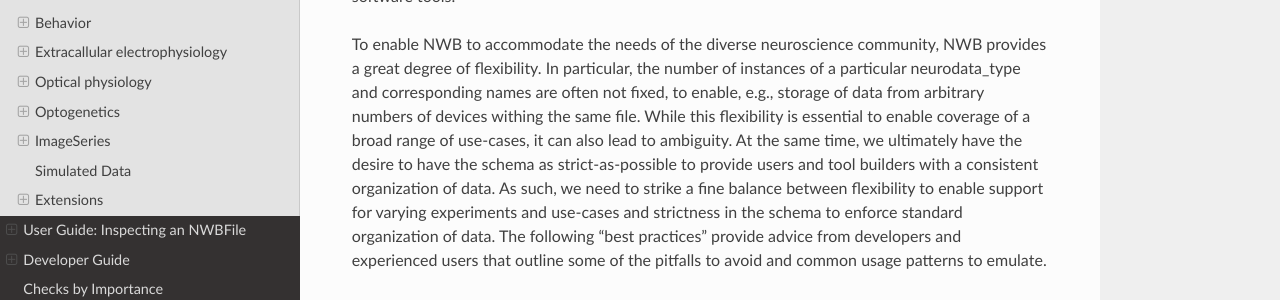
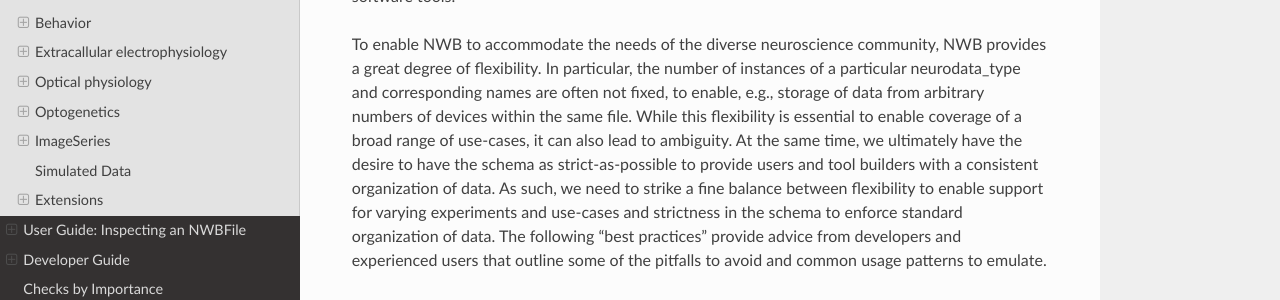
Before and after one commit to NeurodataWithoutBorders/nwbinspector, a Sphinx documentation site: the page built from docs/best_practices/best_practices_index.rst, in a window 1280 px wide and 900 px high. Shown: the part 247-547 px from the top of the window. Built offline with Sphinx 7.4.7 and the Read the Docs theme 2.0.0, drawn with Linux system fonts in a browser that asks for light colours; the version number could not be read and is left out.

```diff
--- a/docs/best_practices/best_practices_index.rst
+++ b/docs/best_practices/best_practices_index.rst
@@ -7,7 +7,7 @@ and its ecosystem of software tools.
 
 To enable NWB to accommodate the needs of the diverse neuroscience community, NWB provides a great degree of flexibility.
 In particular, the number of instances of a particular neurodata_type and corresponding names are often not fixed, to enable,
-e.g., storage of data from arbitrary numbers of devices withing the same file. While this flexibility is essential to enable
+e.g., storage of data from arbitrary numbers of devices within the same file. While this flexibility is essential to enable
 coverage of a broad range of use-cases, it can also lead to ambiguity. At the same time, we ultimately have the desire to have
 the schema as strict-as-possible to provide users and tool builders with a consistent organization of data. As such, we need to
 strike a fine balance between flexibility to enable support for varying experiments and use-cases and strictness in the schema
--- a/docs/best_practices/extensions.rst
+++ b/docs/best_practices/extensions.rst
@@ -5,7 +5,7 @@ Extend the core NWB schema only when necessary. Extensions are an essential mech
 data with NWB that is otherwise not supported. However, we here need to consider that there are certain costs associated
 with extensions, *e.g.*, cost of creating, supporting, documenting, and maintaining new extensions and effort for users
 to use and learn already-created extensions. As such, users should attempt to use core ``neurodata_types`` or
-pre-existing extentions before creating new ones. :ref:`hdmf-schema:sec-dynamictable`, which are used throughout the
+pre-existing extensions before creating new ones. :ref:`hdmf-schema:sec-dynamictable`, which are used throughout the
 NWB schema to store information about time intervals, electrodes, or spiking output, provide the ability to
 dynamically add columns without the need for extensions, and can help avoid the need for custom extensions in many
 cases.
--- a/docs/user_guide/using_the_command_line_interface.rst
+++ b/docs/user_guide/using_the_command_line_interface.rst
@@ -25,7 +25,7 @@ the most useful of these options.
 Streaming
 ---------
 
-If the NWB file(s) you wish to inspect are already on the :dandi-archive:`DANDI archive <>`, you can run the NWB Inspector directly on that DANDI set instead of having to download it. All that is needed is to specfy the DANDI set ID (six-digit identifier) as the path and add the ``--stream`` flag.
+If the NWB file(s) you wish to inspect are already on the :dandi-archive:`DANDI archive <>`, you can run the NWB Inspector directly on that DANDI set instead of having to download it. All that is needed is to specify the DANDI set ID (six-digit identifier) as the path and add the ``--stream`` flag.
 
 ::
 
@@ -75,7 +75,7 @@ For example,
     numbers like ``"0, 1"``.
 
 
-The defalt report also aggregates identical outputs into a summary over multiple files; running
+The default report also aggregates identical outputs into a summary over multiple files; running
 
 ::
 
```
Also changed, not shown: CHANGELOG.md (+1 -1 lines).
